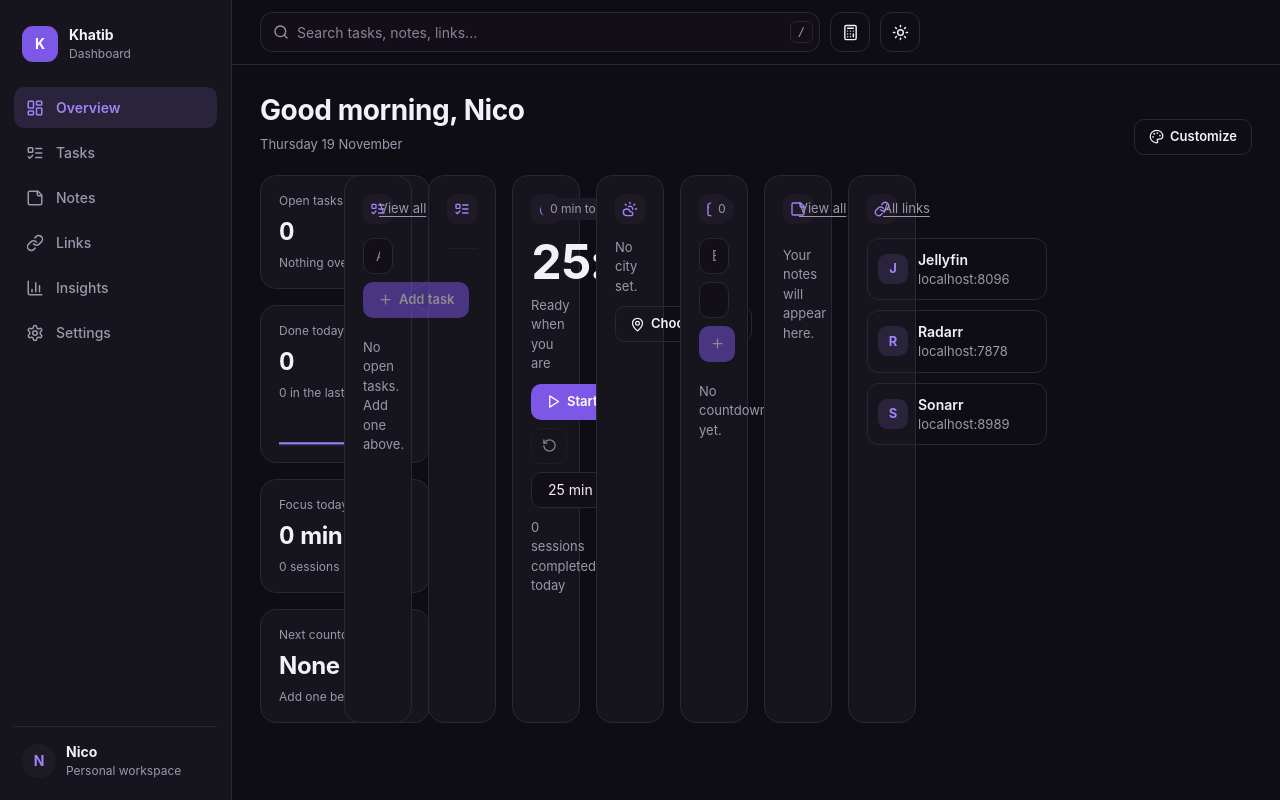
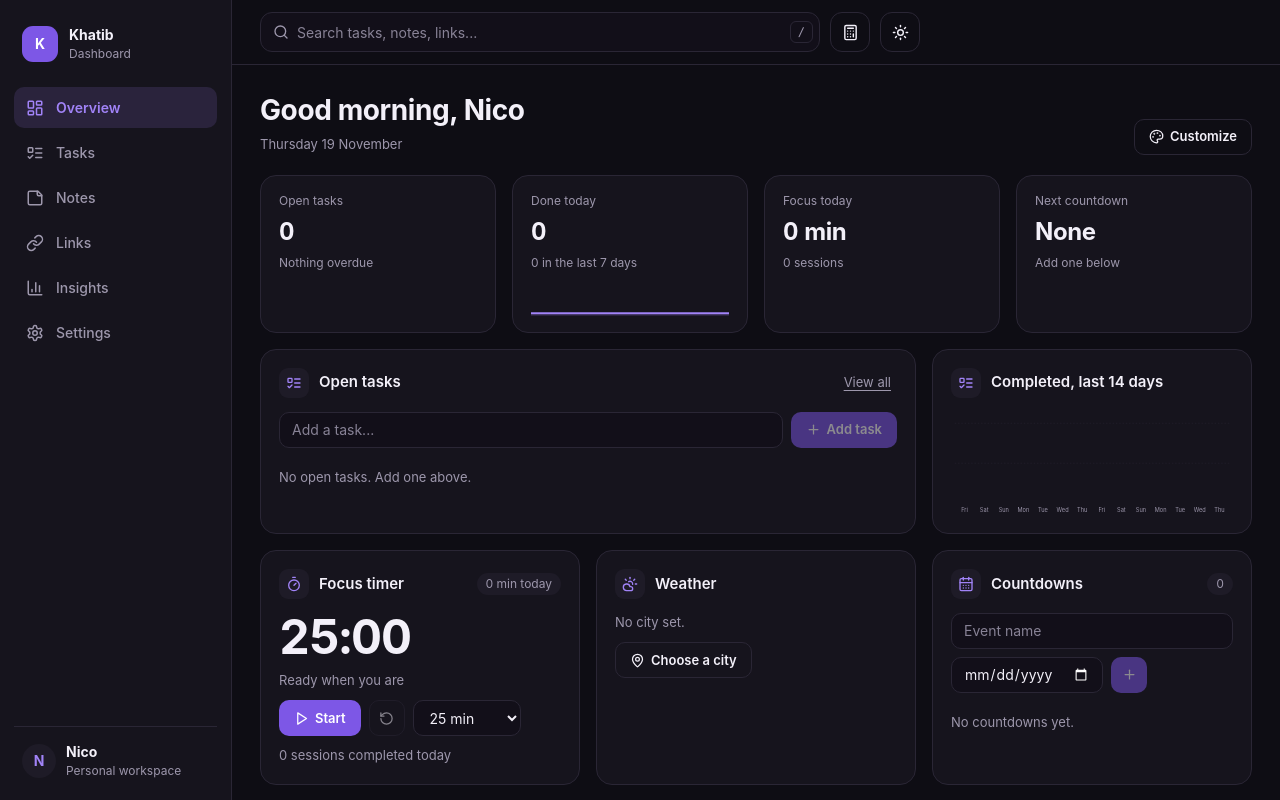
Before and after one commit to Gr33nShadow51234/dashboard-web, a React (Vite) app: page / in a window 1280 px wide. Shown: the top 800 px of the page. Built offline with nearby package versions, Linux system fonts and the light colour scheme.

Commit message:
Use fixed widths and equal card heights

```diff
--- a/src/components/Overview.jsx
+++ b/src/components/Overview.jsx
@@ -22,7 +22,7 @@ const DASHBOARD_ACCENTS = ['violet', 'blue', 'teal', 'rose', 'amber'];
 const DEFAULT_DASHBOARD = {
   order: ['summary', 'tasks', 'completed', 'focus', 'weather', 'countdowns', 'notes', 'links'],
   hidden: [],
-  sizes: { summary: 12, tasks: 6, completed: 6, focus: 4, weather: 4, countdowns: 4, notes: 6, links: 6 },
+  sizes: { summary: 12, tasks: 8, completed: 4, focus: 4, weather: 4, countdowns: 4, notes: 6, links: 6 },
   accent: 'violet',
   density: 'comfortable',
 };
@@ -321,7 +321,7 @@ export function Overview({ store, timer, onNavigate }) {
   const hour = new Date().getHours();
   const greeting = hour < 12 ? 'Good morning' : hour < 18 ? 'Good afternoon' : 'Good evening';
   const dateLabel = new Date().toLocaleDateString('en-GB', { weekday: 'long', day: 'numeric', month: 'long' });
-  const [dashboard, setDashboard] = useState(() => normalizeDashboardLayout(load('dashboard-layout', DEFAULT_DASHBOARD)));
+  const [dashboard, setDashboard] = useState(() => normalizeDashboardLayout(load('dashboard-layout-v2', DEFAULT_DASHBOARD)));
   const [savedLayouts, setSavedLayouts] = useState(() => normalizeSavedLayouts(load('dashboard-layouts', [])));
   const [editing, setEditing] = useState(false);
   const [draggedId, setDraggedId] = useState('');
@@ -330,7 +330,7 @@ export function Overview({ store, timer, onNavigate }) {
   const [activeLayoutId, setActiveLayoutId] = useState('');
   const [layoutMessage, setLayoutMessage] = useState('');
 
-  useEffect(() => save('dashboard-layout', dashboard), [dashboard]);
+  useEffect(() => save('dashboard-layout-v2', dashboard), [dashboard]);
   useEffect(() => save('dashboard-layouts', savedLayouts), [savedLayouts]);
   useEffect(() => {
     const root = document.documentElement;
@@ -611,8 +611,7 @@ export function Overview({ store, timer, onNavigate }) {
           return (
             <div
               key={id}
-              className={`dashboard-slot ${editing ? 'is-editing' : ''} ${dragOverId === id ? 'is-drag-over' : ''} ${draggedId === id ? 'is-dragging' : ''}`}
-              style={{ '--widget-span': String(span) }}
+              className={`dashboard-slot span-${span} ${editing ? 'is-editing' : ''} ${dragOverId === id ? 'is-drag-over' : ''} ${draggedId === id ? 'is-dragging' : ''}`}
               {...dragProps}
             >
               {editing && (
```
